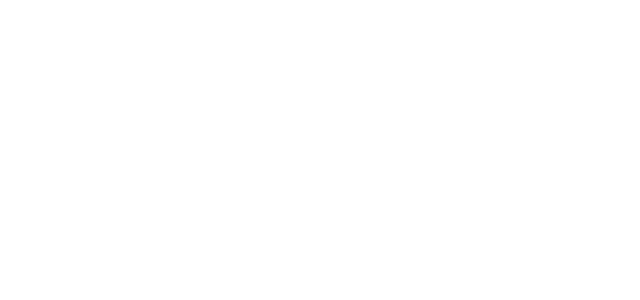
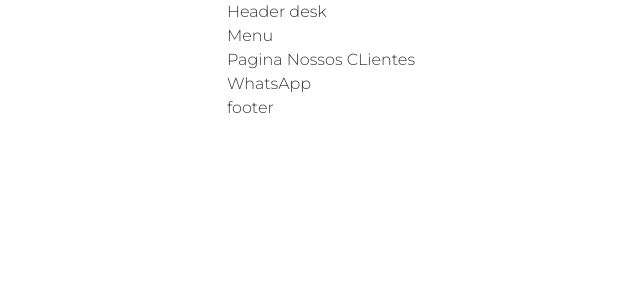
Before and after one commit to ArtthurMagnabosco/siteBrava, a React (Vite) app: page /nossos-clientes in a window 1280 px wide. Before the commit this address had no page. Shown: the top 300 px of the page, without its empty margins (319-959 px from the left). Built offline with nearby package versions, Linux system fonts and the light colour scheme.

Commit message:
rotas configuradas

```diff
--- a/src/App.jsx
+++ b/src/App.jsx
@@ -1,16 +1,29 @@
 import { BrowserRouter, Route, Routes } from 'react-router-dom'
-import PaginaBase from './pages/PaginaBase'
 import PaginaInicial from './pages/PaginaInicial'
+import Header from './components/Header'
+import Footer from './components/Footer'
+import Menu from './components/Menu'
+import Contato from './pages/Contato'
+import NossosClientes from './pages/NossosClientes'
+import WhatsApp from './components/Whatsapp'
+import OqueFazemos from './pages/OQueFazemos'
+import QuemSomos from './pages/QuemSomos'
+
 
 function App() {
   return (
     <BrowserRouter>
+      <Header />
+      <Menu />
       <Routes>
-        <Route path="/" element={<PaginaBase/>}>
-          <Route index element={<PaginaInicial/>}/>
-
-        </Route>
+        <Route path="/" element={<PaginaInicial/>}/>
+        <Route path="/contato" element={<Contato />}/>
+        <Route path="/nossos-clientes" element={<NossosClientes />}/>
+        <Route path="/oque-fazemos" element={<OqueFazemos/>}/>
+        <Route path="/quem-somos" element={<QuemSomos/>}/>
       </Routes>
+      <WhatsApp />
+      <Footer />
     </BrowserRouter>
   )
 }
--- a/src/components/Menu/index.jsx
+++ b/src/components/Menu/index.jsx
@@ -0,0 +1,7 @@
+const Menu = () => {
+    return (
+        <p>Menu</p>
+    )
+}
+
+export default Menu
--- a/src/components/Whatsapp/index.jsx
+++ b/src/components/Whatsapp/index.jsx
@@ -0,0 +1,7 @@
+const WhatsApp = () => {
+    return (
+        <p>WhatsApp</p>
+    )
+}
+
+export default WhatsApp
--- a/src/pages/Contato/index.jsx
+++ b/src/pages/Contato/index.jsx
@@ -0,0 +1,7 @@
+const Contato = () => {
+    return (
+        <p>Pagina Contato</p>
+    )
+}
+
+export default Contato
--- a/src/pages/NossosClientes/index.jsx
+++ b/src/pages/NossosClientes/index.jsx
@@ -0,0 +1,7 @@
+const NossosClientes = () => {
+    return (
+        <p>Pagina Nossos CLientes</p>
+    )
+}
+
+export default NossosClientes
--- a/src/pages/OQueFazemos/index.jsx
+++ b/src/pages/OQueFazemos/index.jsx
@@ -0,0 +1,7 @@
+const OqueFazemos = () => {
+    return (
+        <p>Pagina Oque Fazemos</p>
+    )
+}
+
+export default OqueFazemos
--- a/src/pages/PaginaBase/index.jsx
+++ /dev/null
@@ -1,15 +0,0 @@
-import { Outlet } from "react-router-dom";
-import Header from "../../components/Header";
-import Footer from "../../components/Footer";
-
-const PaginaBase = () => {
-  return (
-    <>
-      <Header />
-      <Outlet />
-      <Footer />
-    </>
-  );
-}
-
-export default PaginaBase
--- a/src/pages/QuemSomos/index.jsx
+++ b/src/pages/QuemSomos/index.jsx
@@ -0,0 +1,7 @@
+const QuemSomos = () => {
+    return (
+        <p>Pagina Quem Somos</p>
+    )
+}
+
+export default QuemSomos
```
